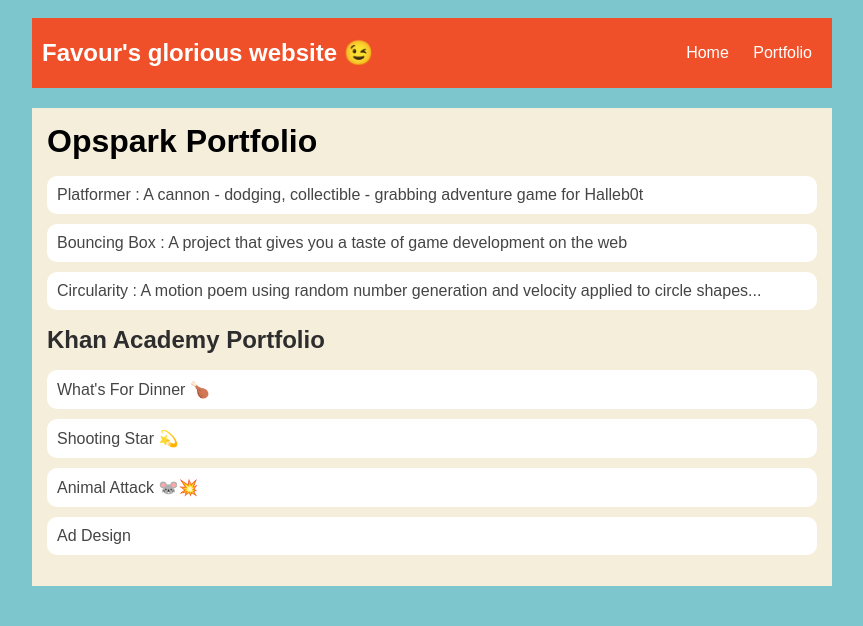
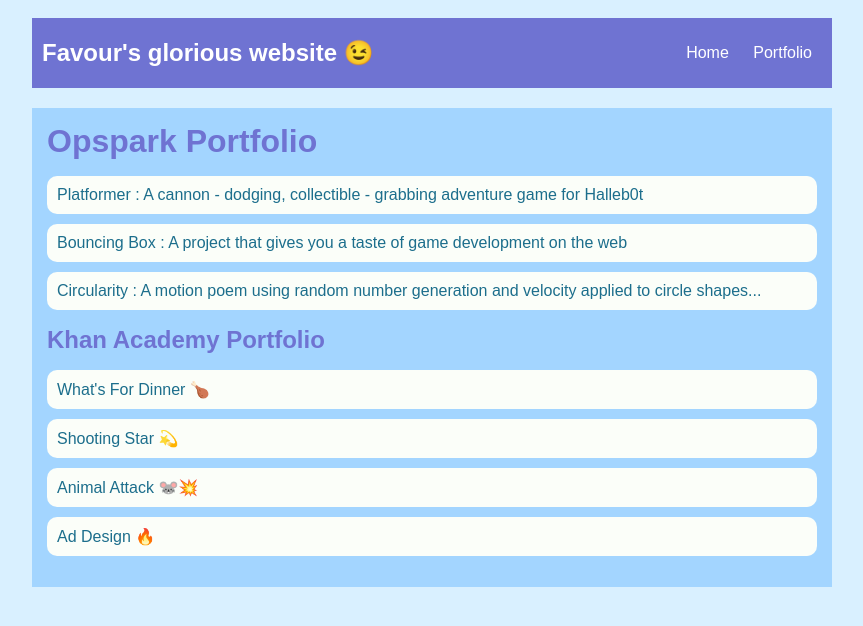
Before and after one commit to FavourAmanze/FavourAmanze.github.io, a plain HTML site: page portfolio.html in a window 1280 px wide. Shown: the whole page, without its empty margins (208-1071 px from the left). Drawn offline with Linux system fonts and the light colour scheme.

Commit message:
styled css

```diff
--- a/portfolio.html
+++ b/portfolio.html
@@ -29,7 +29,7 @@
                 <li><a href="https://www.khanacademy.org/computer-programming/spin-off-of-project-whats-for-dinner/4579522148483072">What's For Dinner 🍗</a></li>
                 <li><a href="https://www.khanacademy.org/computer-programming/spin-off-of-project-shooting-star/5991020318081024">Shooting Star 💫</a></li>
                 <li><a href="https://www.khanacademy.org/computer-programming/spin-off-of-project-animal-attack/6483456357220352">Animal Attack 🐭💥</a></li>
-                <li><a href="">Ad Design</a></li>
+                <li><a href="">Ad Design 🔥</a></li>
             </ul>
         </div>
       </main>
--- a/style.css
+++ b/style.css
@@ -1,6 +1,6 @@
 body {
-    background: rgb(125, 198, 205);
-    color: rgb(45, 45, 45);
+    background: rgb(217, 240, 255);
+    color: rgb(111, 115, 210);
     padding: 10px;
     font-family: arial;
 }
@@ -11,7 +11,7 @@
 
 /* navigation menu */
 nav {
-    background: rgb(239, 80, 41);
+    background: rgb(111, 115, 210);
    margin: 0 auto;
    margin-bottom: 20px;
     display: flex;
@@ -20,7 +20,7 @@
 h1 {
     display: flex;
     align-items: center;
-    color: white;
+    color: #ffffff;
     flex: 1;
     margin: 0;
 }
@@ -33,12 +33,12 @@
 }
 a {
     text-decoration: none;
-    color: #fff;
+    color: #ffffff;
 }
 
 /* main container area beneath menu */
 main {
-    background: rgb(245, 238, 219);
+    background: rgb(163, 213, 255);
     display: flex;
 }
 .sidebar {
@@ -55,7 +55,7 @@
 
 /* portfolio styles */
 #interests {
-    border: 4px silver ridge;
+    border: 4px rgb(111, 115, 210) ridge;
     padding: 8px;
 }
 h2, h3 {
@@ -64,7 +64,7 @@
 
 /* portfolio styles */
     .content h1 {
-    color: black;
+    color: rgb(111, 115, 210);
 }
 
 #portfolio {
@@ -73,17 +73,17 @@
 }
 
 #portfolio li {
-    background: #fff;
+    background: rgb(251, 254, 249);
     padding: 10px;
     border-radius: 10px;
     margin-bottom: 10px;
 }
 
 #portfolio li:hover {
-    background: #eee;
+    background: #D4F5F5;
 }
 
 #portfolio a {
     text-decoration: none;
-    color: #454545;
+    color: #1C6E8C;
 }
```
Also changed, not shown: index.html (+4 -4 lines).
